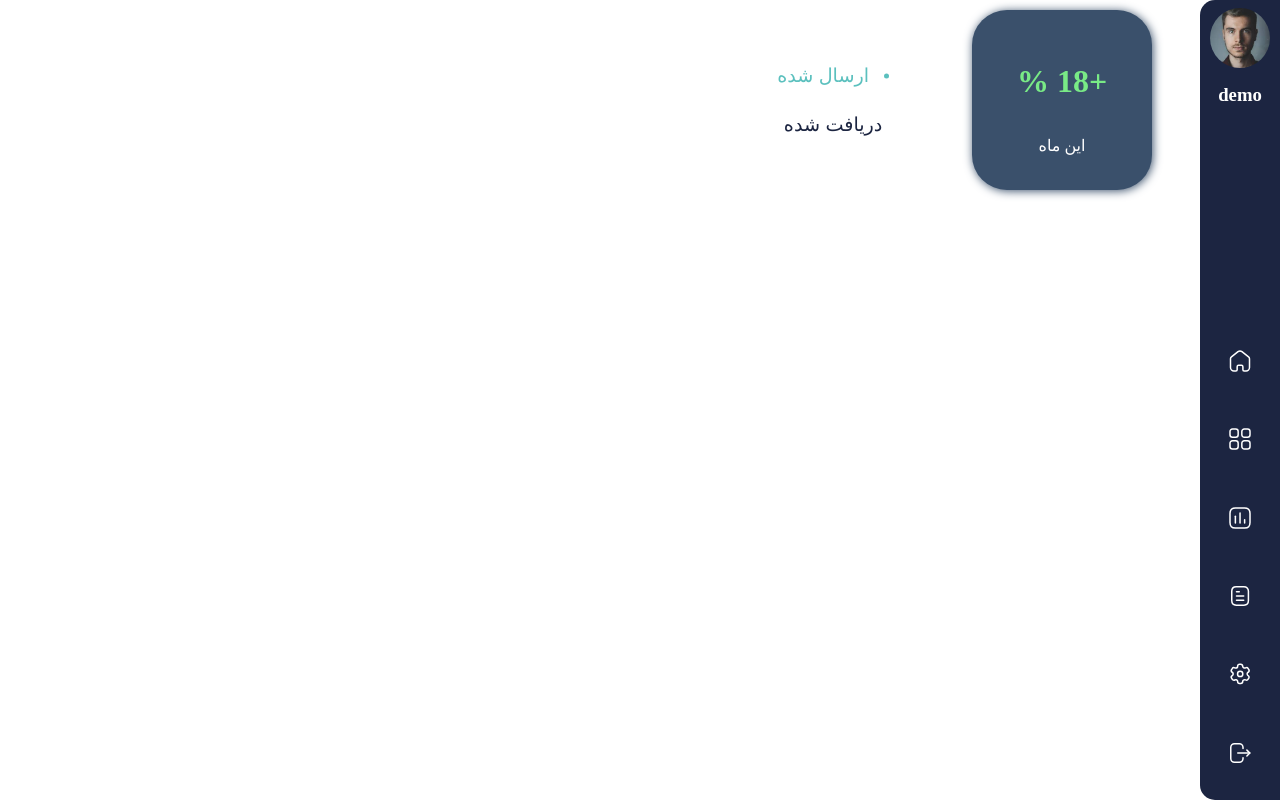
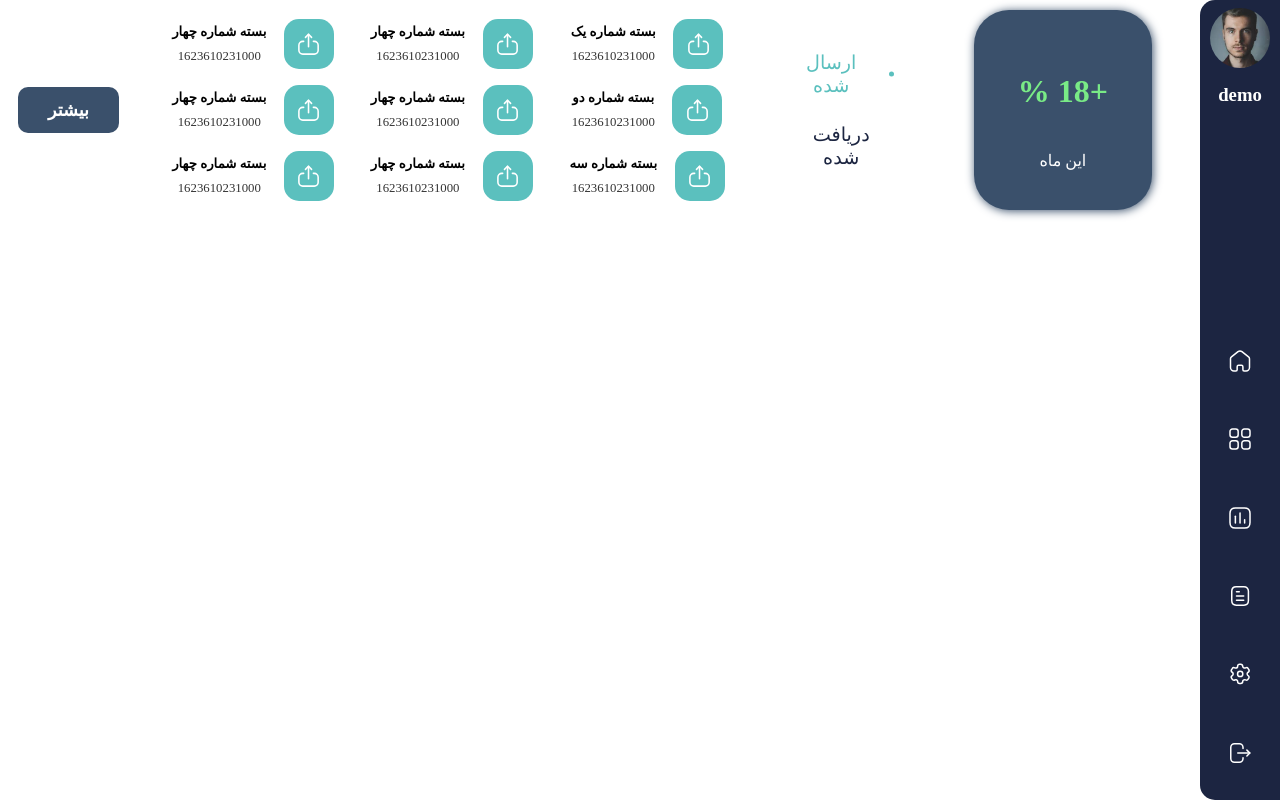
Before and after one commit to BeanVortex/Anbarinoo_react, a React (Create React App) app: page / in a window 1280 px wide. Built offline with nearby package versions, Linux system fonts and the light colour scheme.

Commit message:
00:06:29
- Added cargos in responsive way for desktop monitors

```diff
--- a/src/components/home/header/Header.js
+++ b/src/components/home/header/Header.js
@@ -1,8 +1,11 @@
-import React, { useState } from "react";
+import React, { useEffect, useState } from "react";
 import "./Header.scss";
+import Cargo from "./cargo/Cargo";
+import axios from "axios";
 
 const Header = () => {
   const [isSent, setIsSent] = useState(true);
+  const [cargos, setCargos] = useState([]);
 
   const handleState = () => {
     const sentBtn = document.querySelector("button:nth-child(1)");
@@ -19,6 +22,91 @@ const Header = () => {
     }
   };
 
+  let arr = [
+    {
+      title: "بسته شماره یک",
+      date: Date.now(),
+    },
+    {
+      title: "بسته شماره دو",
+      date: Date.now(),
+    },
+    {
+      title: "بسته شماره سه",
+      date: Date.now(),
+    },
+    {
+      title: "بسته شماره چهار",
+      date: Date.now(),
+    },
+    {
+      title: "بسته شماره چهار",
+      date: Date.now(),
+    },
+    {
+      title: "بسته شماره چهار",
+      date: Date.now(),
+    },
+    {
+      title: "بسته شماره چهار",
+      date: Date.now(),
+    },
+    {
+      title: "بسته شماره چهار",
+      date: Date.now(),
+    },
+    {
+      title: "بسته شماره چهار",
+      date: Date.now(),
+    },
+    {
+      title: "بسته شماره چهار",
+      date: Date.now(),
+    },
+    {
+      title: "بسته شماره چهار",
+      date: Date.now(),
+    },
+    {
+      title: "بسته شماره چهار",
+      date: Date.now(),
+    },
+    {
+      title: "بسته شماره چهار",
+      date: Date.now(),
+    },
+    {
+      title: "بسته شماره چهار",
+      date: Date.now(),
+    },
+    {
+      title: "بسته شماره چهار",
+      date: Date.now(),
+    },
+    {
+      title: "بسته شماره چهار",
+      date: Date.now(),
+    },
+  ];
+
+  let screenWidth = window.innerWidth;
+
+  console.log(screenWidth);
+  if (screenWidth > 1920) {
+    arr = arr.slice(0, 15);
+  } else if (screenWidth <= 1920 && screenWidth >= 1800) {
+    arr = arr.slice(0, 15);
+  } else if (screenWidth < 1800 && screenWidth >= 1440) {
+    arr = arr.slice(0, 12);
+  } else if (screenWidth < 1440 && screenWidth >= 1280) {
+    arr = arr.slice(0, 9);
+  } else if (screenWidth < 1280) {
+    arr = arr.slice(0, 6);
+  }
+
+  const result = arr.map((obj, i) => (
+    <Cargo data={obj} isSent={isSent} key={i} />
+  ));
   return (
     <header className="header">
       <div className="profit-indicator">
@@ -30,11 +118,13 @@ const Header = () => {
           ارسال شده
         </button>
         <button href="#" onClick={() => handleState(this)}>
-          {" "}
           دریافت شده
         </button>
       </div>
-      <div className="cargos"></div>
+      <div className="cargos">
+        {result}
+        <button className="more">بیشتر</button>
+      </div>
     </header>
   );
 };
--- a/src/components/home/header/Header.scss
+++ b/src/components/home/header/Header.scss
@@ -1,18 +1,18 @@
 @import "../../../styles/variables.scss";
 
 .header {
-  width: 100%;
-  height: 200px;
+  height: 220px;
   display: flex;
   align-items: center;
+  margin-right: 80px;
   direction: rtl;
   padding: 0 3rem;
 
   .profit-indicator {
-    width: 180px;
-    height: 180px;
+    width: 200px;
+    height: 200px;
     background: $secondaryColor;
-    margin-right: 80px;
+    // margin-right: 80px;
     border-radius: 35px;
     -webkit-border-radius: 35px;
     -moz-border-radius: 35px;
@@ -83,4 +83,34 @@
       }
     }
   }
+
+  .cargos{
+    height: 100%;
+    display: flex;
+    flex-direction: column;
+    flex-wrap: wrap;
+    align-items: center;
+    justify-content: center;
+    padding: 0.5rem 3rem;
+
+    .more{
+      background: $secondaryColor;
+      padding: 0.8rem 1.9rem;
+      border: none;
+      outline: none;
+      font-weight: 600;
+      margin-right: 2rem;
+      font-size: 1.1rem;
+      justify-self: center;
+      border-radius: 10px;
+      color: white;
+      cursor: pointer;
+      transition: all 0.3s ease;
+      transform: scale(1);
+
+      &:hover{
+        transform: scale(1.1);
+      }
+    }
+  }
 }
--- a/src/components/home/header/cargo/Cargo.js
+++ b/src/components/home/header/cargo/Cargo.js
@@ -1,21 +1,23 @@
 import React, { Component } from "react";
-//import "./Cargo.scss";
+import "./Cargo.scss";
+import uploadImg from "../../../../resources/vectors/Upload.svg";
+import downloadImg from "../../../../resources/vectors/Download.svg";
 
 class Cargo extends Component {
   render() {
     let img = null;
-    if (this.props.sent) img = "../../../resources/vectors/Upload.svg";
-    else if (this.props.received)
-      img = "../../../resources/vectors/Download.svg";
+    if (this.props.isSent) img = uploadImg;
+    else img = downloadImg;
+
 
     return (
-      <div>
-        <div className="parent">
-          <div className="icon-box">
-            <img className="icon" src={img} alt="" />
-          </div>
-          <h5>{this.props.title}</h5>
-          <p>{this.props.date}</p>
+      <div className="parent">
+        <div className="icon-box">
+          <img className="icon" src={img} alt="" />
+        </div>
+        <div className="content">
+          <h5>{this.props.data.title}</h5>
+          <p>{this.props.data.date}</p>
         </div>
       </div>
     );
--- a/src/components/home/header/cargo/Cargo.scss
+++ b/src/components/home/header/cargo/Cargo.scss
@@ -0,0 +1,47 @@
+@import "../../../../styles/variables.scss";
+
+.parent {
+  display: flex;
+  align-items: center;
+  margin: 0.5rem 1rem;
+
+  .icon-box {
+    width: 50px;
+    height: 50px;
+    background: $thirdColor;
+    display: flex;
+    align-items: center;
+    justify-content: center;
+    border-radius: 15px;
+    color: white;
+    cursor: pointer;
+    transition: all 0.3s ease;
+    transform: scale(1);
+    &:hover {
+      transform: scale(1.1);
+    }
+    .icon {
+      width: 25px;
+      height: 25px;
+    }
+  }
+
+  .content {
+    height: 100%;
+    margin-right: 0.8rem;
+    display: flex;
+    align-items: center;
+    flex-direction: column;
+    justify-content: space-between;
+    padding: 0.3rem;
+
+    p {
+      font-size: 0.8rem;
+      opacity: 0.8;
+    }
+  }
+}
+
+// @media screen and (min-width: ) {
+
+// }
```
